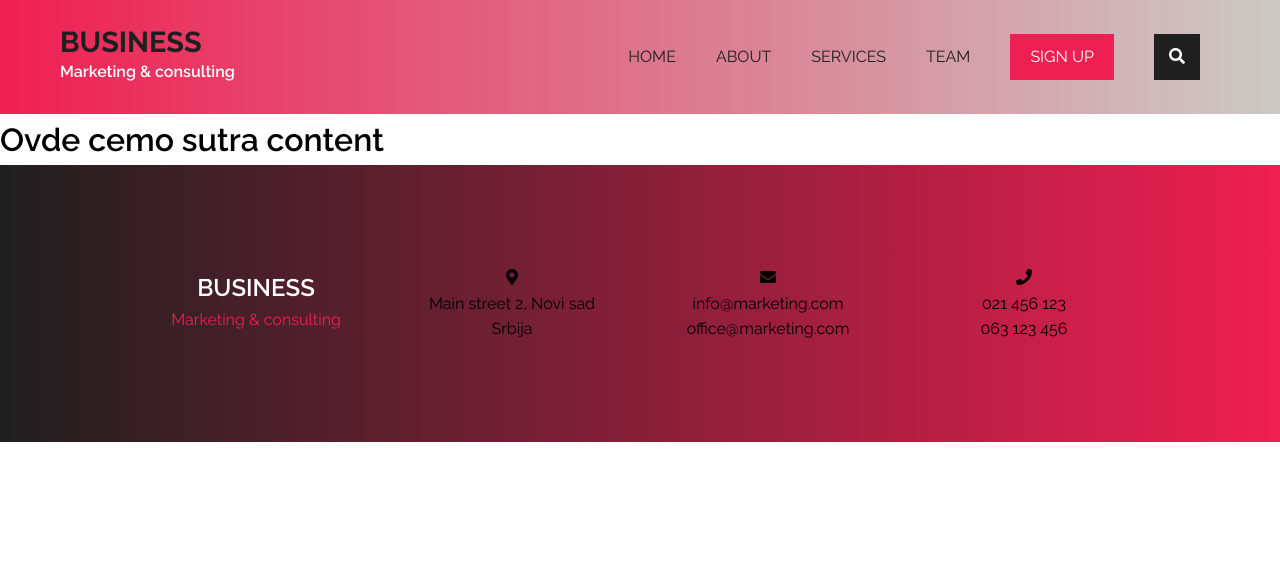
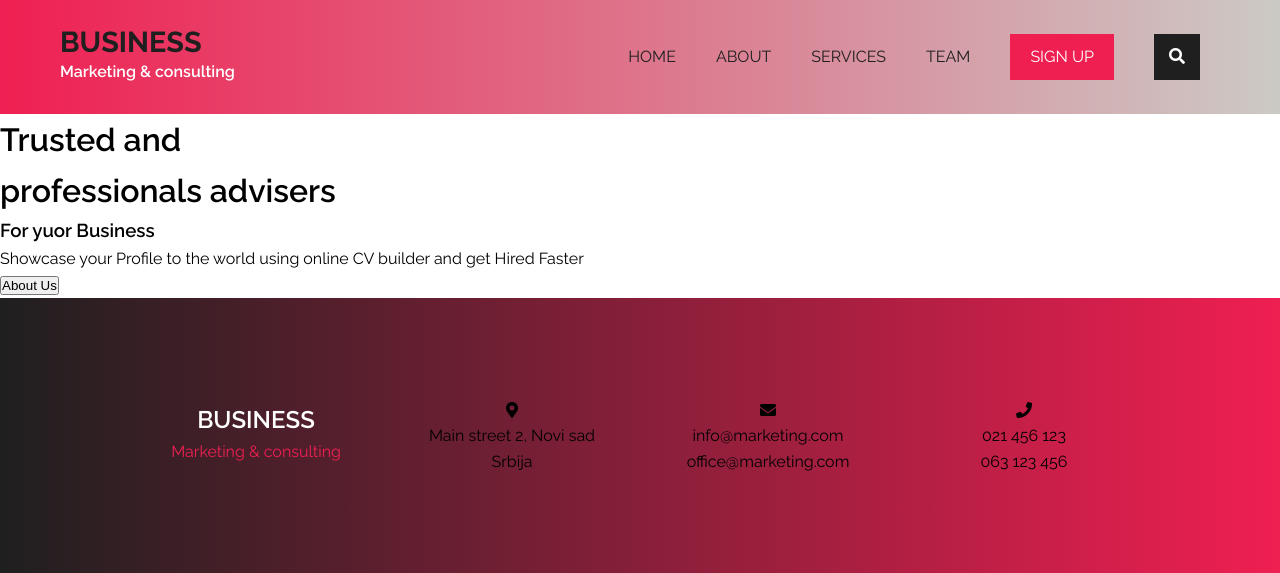
Before and after one commit to KovacAca/biznis, a PHP site: page / in a window 1280 px wide. Shown: the top 573 px of the page. Run offline with PHP 8.4, Linux system fonts and the light colour scheme; some libraries are stand-ins or nearby versions.

Commit message:
header html

```diff
--- a/index.php
+++ b/index.php
@@ -1,5 +1,11 @@
 <?php include "partials/header.php" ?>
 
-    <h1>Ovde cemo sutra content</h1>
+    <!-- header -->
+    <header>
+        <h1>Trusted and<br>professionals advisers</h1>
+        <h3>For yuor Business</h3>
+        <p>Showcase your Profile to the world using online CV builder and get Hired Faster</p>
+        <button>About Us</button>
+    </header>
 
 <?php include "partials/footer.php" ?>
```
